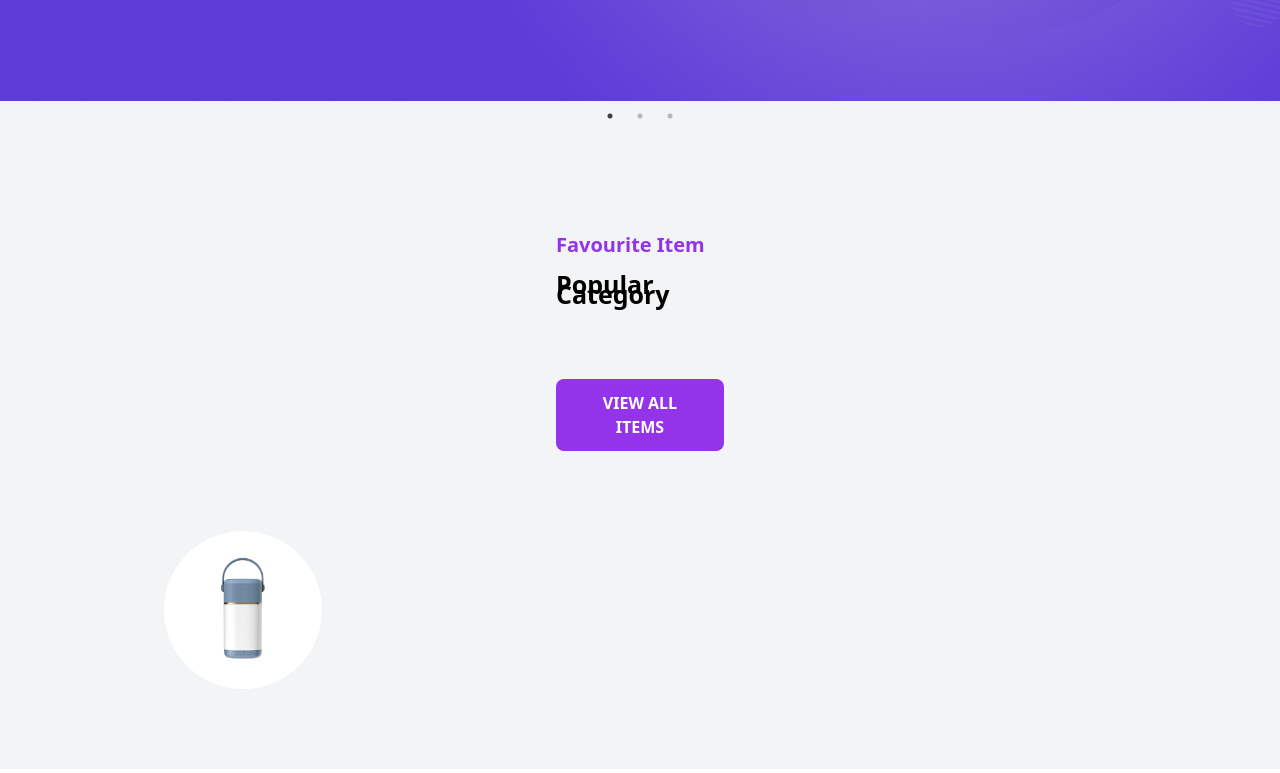
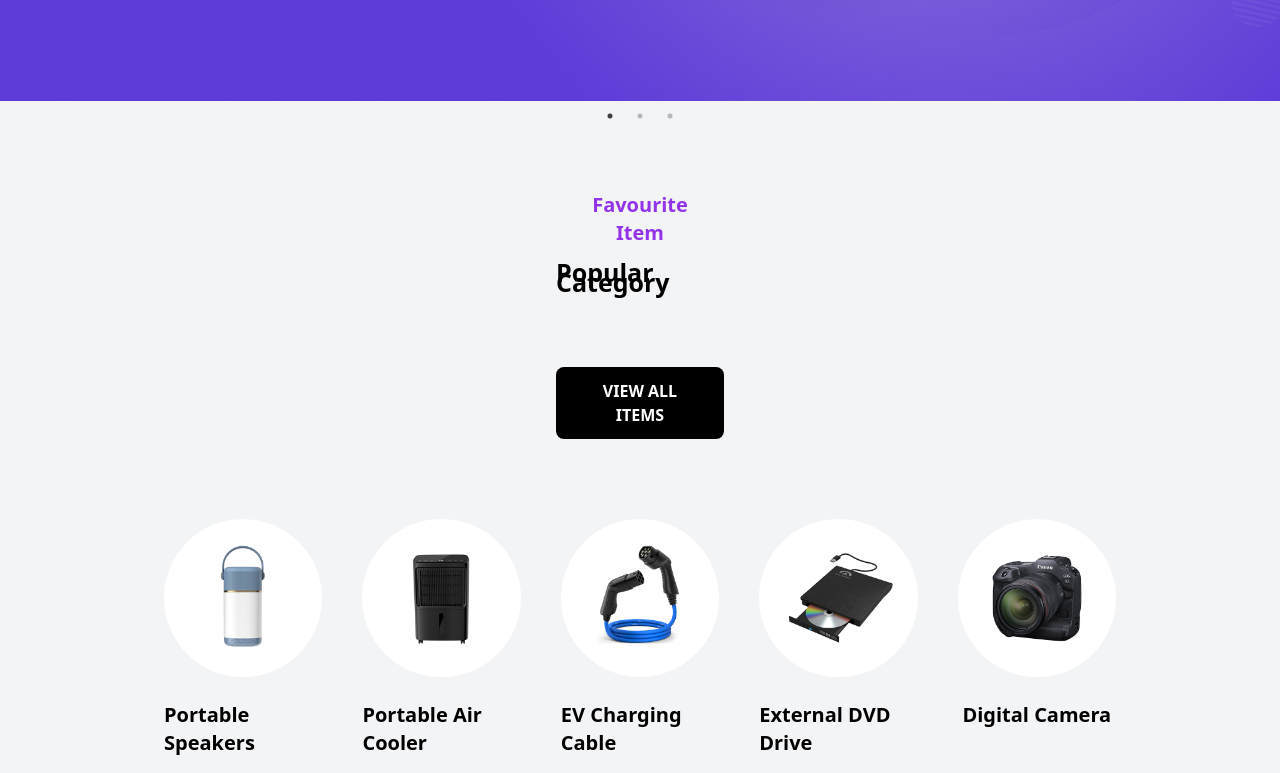
Before and after one commit to Paolauwase-teta/tailwindrepo, a React (Vite) app: page / in a window 1280 px wide. Shown: the part 623-1396 px from the top of the page. Built offline with nearby package versions, Linux system fonts and the light colour scheme.

Commit message:
Add src/sections/Category.jsx

```diff
--- a/src/sections/Category.jsx
+++ b/src/sections/Category.jsx
@@ -19,17 +19,33 @@ const Category = () => {
 
 
   return (
-    <div id="category" className='w-full bg-gray-100 lg:px-20 px-5 pt-[130px] pb-[80px] flex lg:row flex-col justify-center items-center gap-20'>
+    <div id="category" className='w-full bg-gray-100 lg:px-20 px-5 pt-[90px] pb-[80px] flex lg:row flex-col justify-center items-center gap-20'>
 
     <div data-aos="zoom-in" data-aos-delay="50" className='lg:w-[15%] w-full flex flex-col justify-center lg:items-start items-center gap-[20px]'>
-   <h1 className='text-purple-600 text-xl font-semibold text-center'>Favourite Item</h1>
-   <h1 className='text-black font-semibold text-[25px] leading-[10px] '>Popular Category</h1>
-   <button className='bg-purple-600 hover:bg-purple-400 hover:text-white transition duration-300 ease-in-out  text-white px-8 py-3 rounded-lg font-semibold mt-[60px]'>VIEW ALL ITEMS</button>
+   <h1 className='text-purple-600 text-xl font-semibold text-center mx-[25px]'>Favourite Item</h1>
+   <h1 className='lg:text-start text-center text-black font-semibold text-[25px] leading-[10px] '>Popular Category</h1>
+   <button className='bg-black hover:bg-purple-400 hover:text-white transition duration-300 ease-in-out  text-white px-8 py-3 rounded-lg font-semibold mt-[60px]'>VIEW ALL ITEMS</button>
     </div>
     <div className='lg:w-[85%] w-full grid lg:grid-cols-5 grid-colos-1 justify-center items-start gap-10'>
-     <div data-aos="zoom-in" data-aos-delay="100" className='flex flex-col justify-center items-center gap-6'
-     >
-      <img src={cat1} alt=''className='rounded-full'></img>
+     <div data-aos="zoom-in" data-aos-delay="100" className='flex flex-col justify-center items-center gap-6'>
+      <img src={cat1} alt=''className='rounded-full cursor-pointer'></img>
+      <h1 className='text-black text-xl font-semibold hover:text-purple-600 cursor-pointer'>Portable Speakers</h1>
+     </div>
+     <div data-aos="zoom-in" data-aos-delay="200" className='flex flex-col justify-center items-center gap-6'>
+      <img src={cat2} alt=''className='rounded-full cursor-pointer'></img>
+      <h1 className='text-black text-xl font-semibold hover:text-purple-600 cursor-pointer'>Portable Air Cooler</h1>
+     </div>
+     <div data-aos="zoom-in" data-aos-delay="300" className='flex flex-col justify-center items-center gap-6'>
+      <img src={cat3} alt=''className='rounded-full cursor-pointer'></img>
+      <h1 className='text-black text-xl font-semibold hover:text-purple-600 cursor-pointer'>EV Charging Cable</h1>
+     </div>
+     <div data-aos="zoom-in" data-aos-delay="400" className='flex flex-col justify-center items-center gap-6'>
+      <img src={cat4} alt=''className='rounded-full cursor-pointer'></img>
+      <h1 className='text-black text-xl font-semibold hover:text-purple-600 cursor-pointer'>External DVD Drive </h1>
+     </div>
+     <div data-aos="zoom-in" data-aos-delay="500" className='flex flex-col justify-center items-center gap-6'>
+      <img src={cat5} alt=''className='rounded-full cursor-pointer'></img>
+      <h1 className='text-black text-xl font-semibold hover:text-purple-600 cursor-pointer'>Digital Camera</h1>
      </div>
     </div>
 
```
